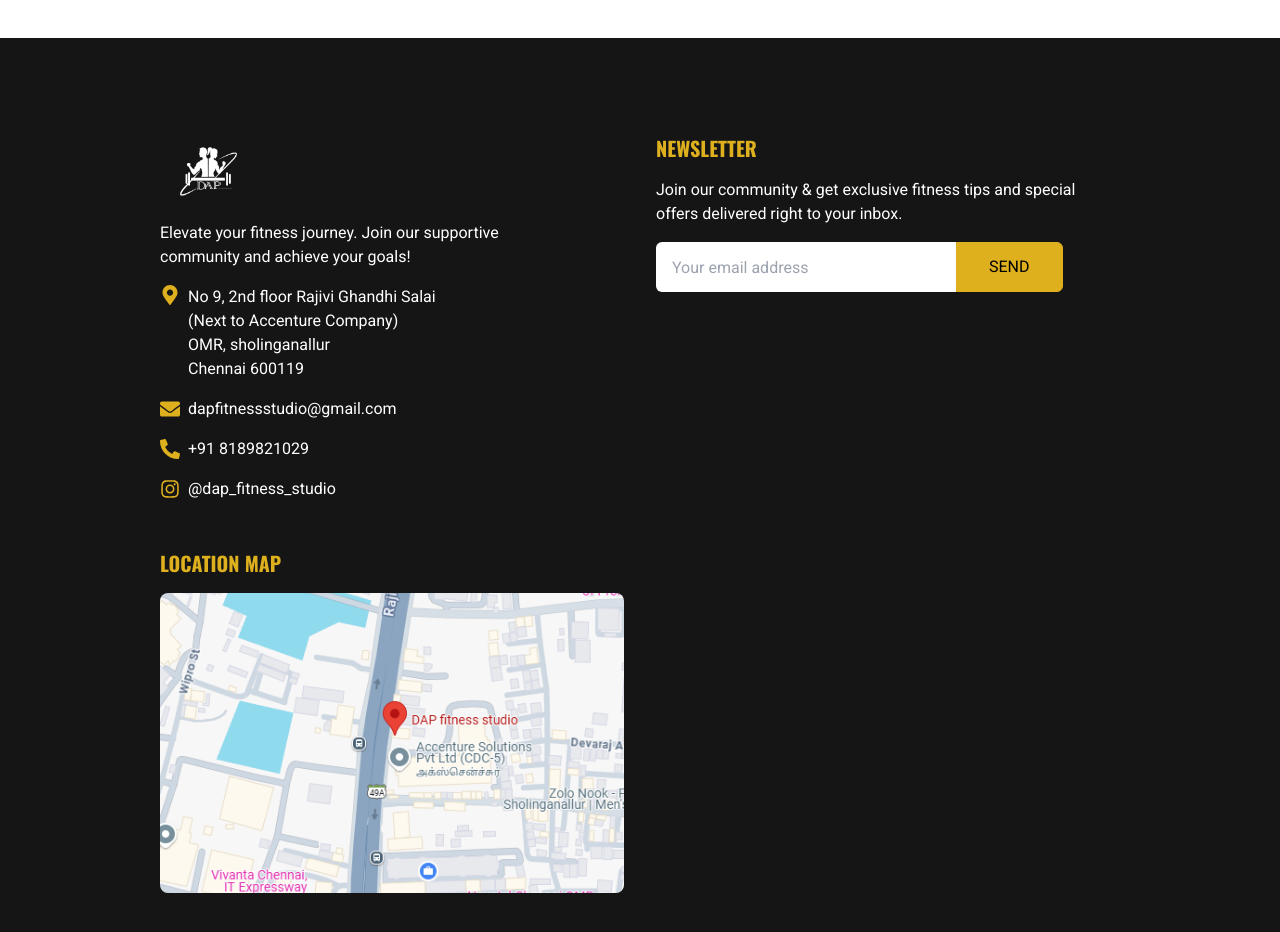
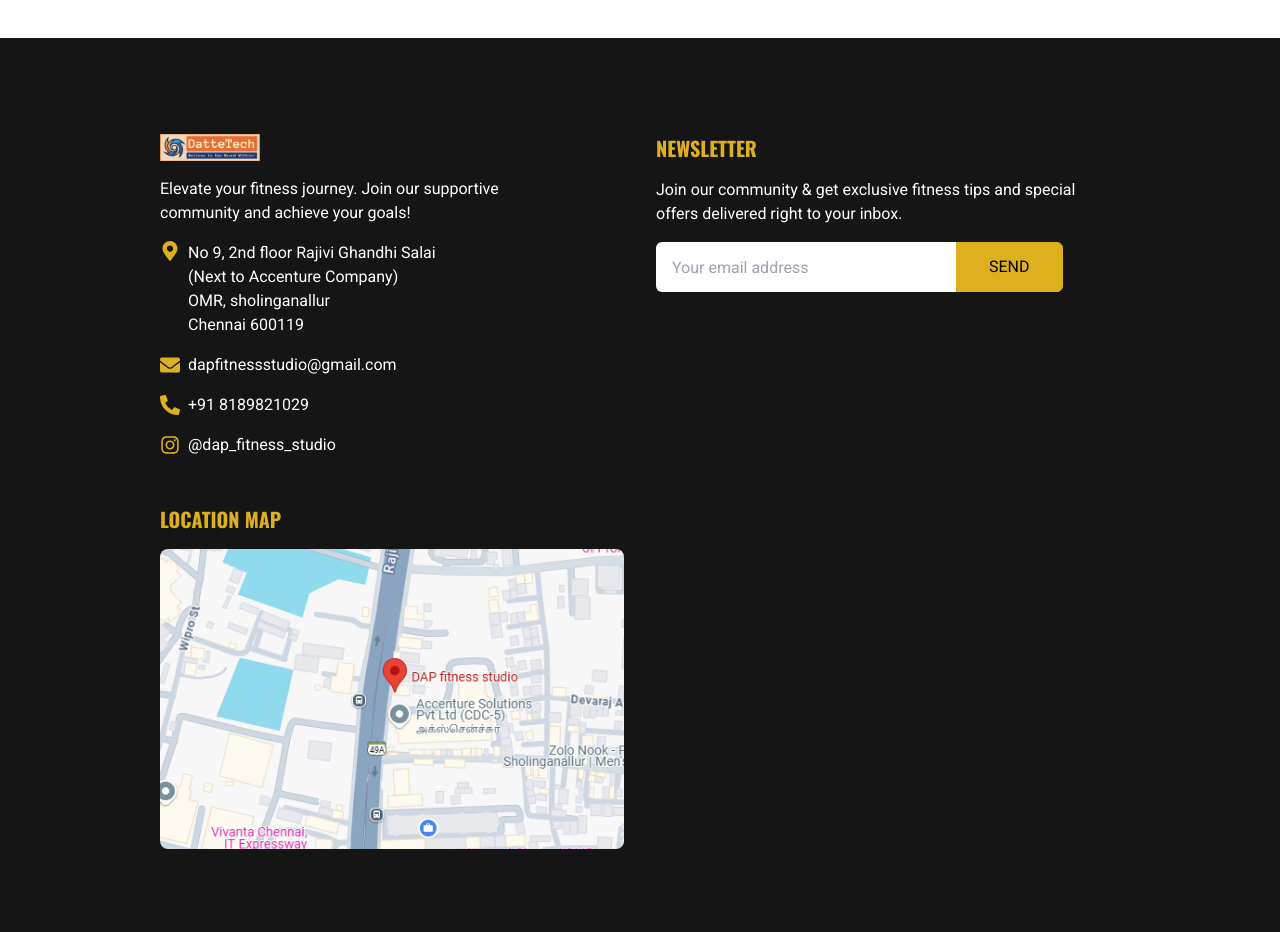
Before and after one commit to harshavarthanep/DatteTech, a Next.js app: page / in a window 1280 px wide. Shown: the part 4580-5512 px from the top of the page. Built offline with nearby package versions, Linux system fonts and the light colour scheme.

Commit message:
Update Footer.tsx

```diff
--- a/components/Footer.tsx
+++ b/components/Footer.tsx
@@ -55,7 +55,7 @@ const Footer = () => {
           <div className="flex flex-col gap-4">
             <Link href="">
               <Image
-                src="/assets/img/DAP_LOGO.png"
+                src="/assets/img/DatteTech_LOGO.png"
                 width={100}
                 height={100}
                 alt="DAP Logo"
```
